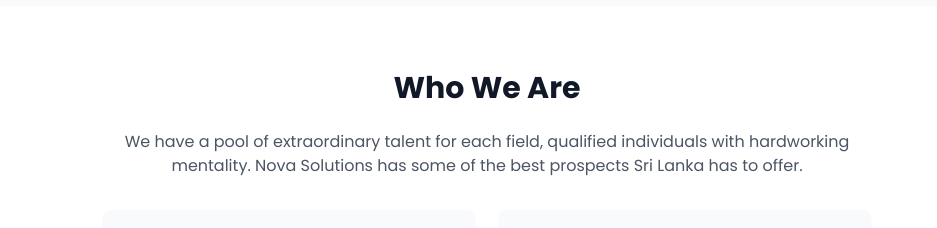
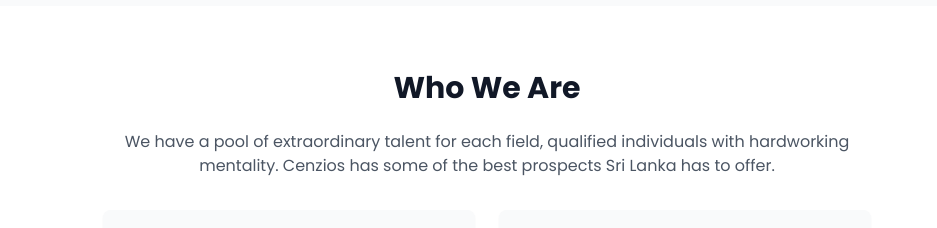
Before and after one commit to oshanavishkapiries/cenzios-web, a Next.js app: page /about in a window 1280 px wide. Shown: the part 1100-1328 px from the top of the page, without its empty margins (153-1090 px from the left). Built offline with nearby package versions, Linux system fonts and the light colour scheme.

Commit message:
text-change

```diff
--- a/data/sections/about-data.ts
+++ b/data/sections/about-data.ts
@@ -47,7 +47,7 @@
   whoWeAre: {
     title: "Who We Are",
     description:
-      "We have a pool of extraordinary talent for each field, qualified individuals with hardworking mentality. Nova Solutions has some of the best prospects Sri Lanka has to offer.",
+      "We have a pool of extraordinary talent for each field, qualified individuals with hardworking mentality. Cenzios has some of the best prospects Sri Lanka has to offer.",
     points: [
       "Experts With Years Of Industrial Experience",
       "State Of The Art Technology",
```
